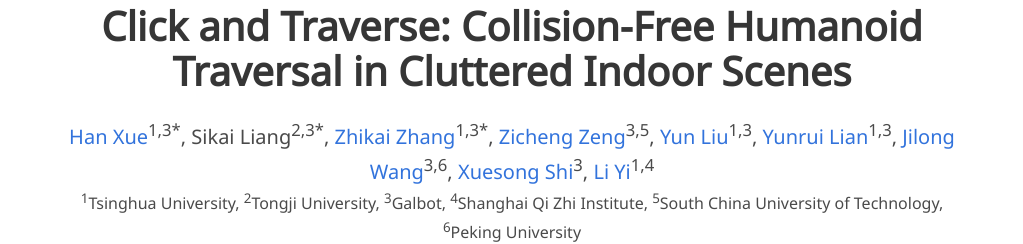
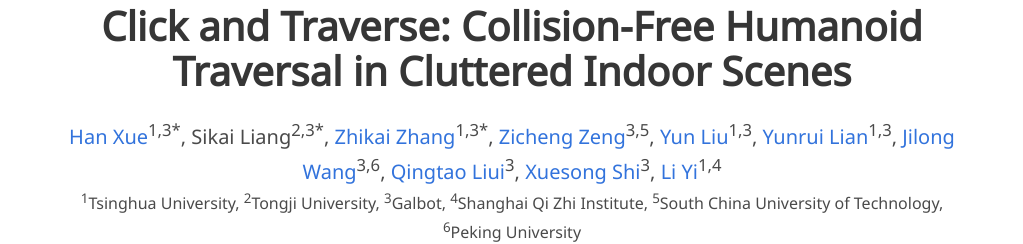
Before and after one commit to Axian12138/CAT, a plain HTML site: page index.html in a window 1280 px wide. Shown: the part 855-1099 px from the top of the page, without its empty margins (128-1151 px from the left). Drawn offline with nearby package versions, Linux system fonts and the light colour scheme; some icons are missing; a web font is replaced by a local one.

Commit message:
add author

```diff
--- a/index.html
+++ b/index.html
@@ -170,7 +170,7 @@
     <p class="is-size-5">
       <a href="https://axian12138.github.io/">Han Xue</a><sup>1,3*</sup>, Sikai Liang<sup>2,3*</sup>, <a href="https://zzk273.github.io/">Zhikai Zhang</a><sup>1,3*</sup>,
       <a href="https://zczeng.com/">Zicheng Zeng</a><sup>3,5</sup>, <a href="https://leolyliu.github.io//">Yun Liu</a><sup>1,3</sup>, <a href="https://github.com/Liam-lyr">Yunrui Lian</a><sup>1,3</sup>, <a href="https://42jaylonw.github.io/">Jilong Wang</a><sup>3,6</sup>,
-      <a href="https://scholar.google.com/citations?user=wRBbtl8AAAAJ&hl=en">Xuesong Shi</a><sup>3</sup>, <a href="https://ericyi.github.io/">Li Yi</a><sup>1,4</sup>
+      <a href="https://lqts.github.io/">Qingtao Liui</a><sup>3</sup>, <a href="https://scholar.google.com/citations?user=wRBbtl8AAAAJ&hl=en">Xuesong Shi</a><sup>3</sup>, <a href="https://ericyi.github.io/">Li Yi</a><sup>1,4</sup>
     </p>
     <p class="is-size-6">
       <sup>1</sup>Tsinghua University, <sup>2</sup>Tongji University, <sup>3</sup>Galbot,
```
